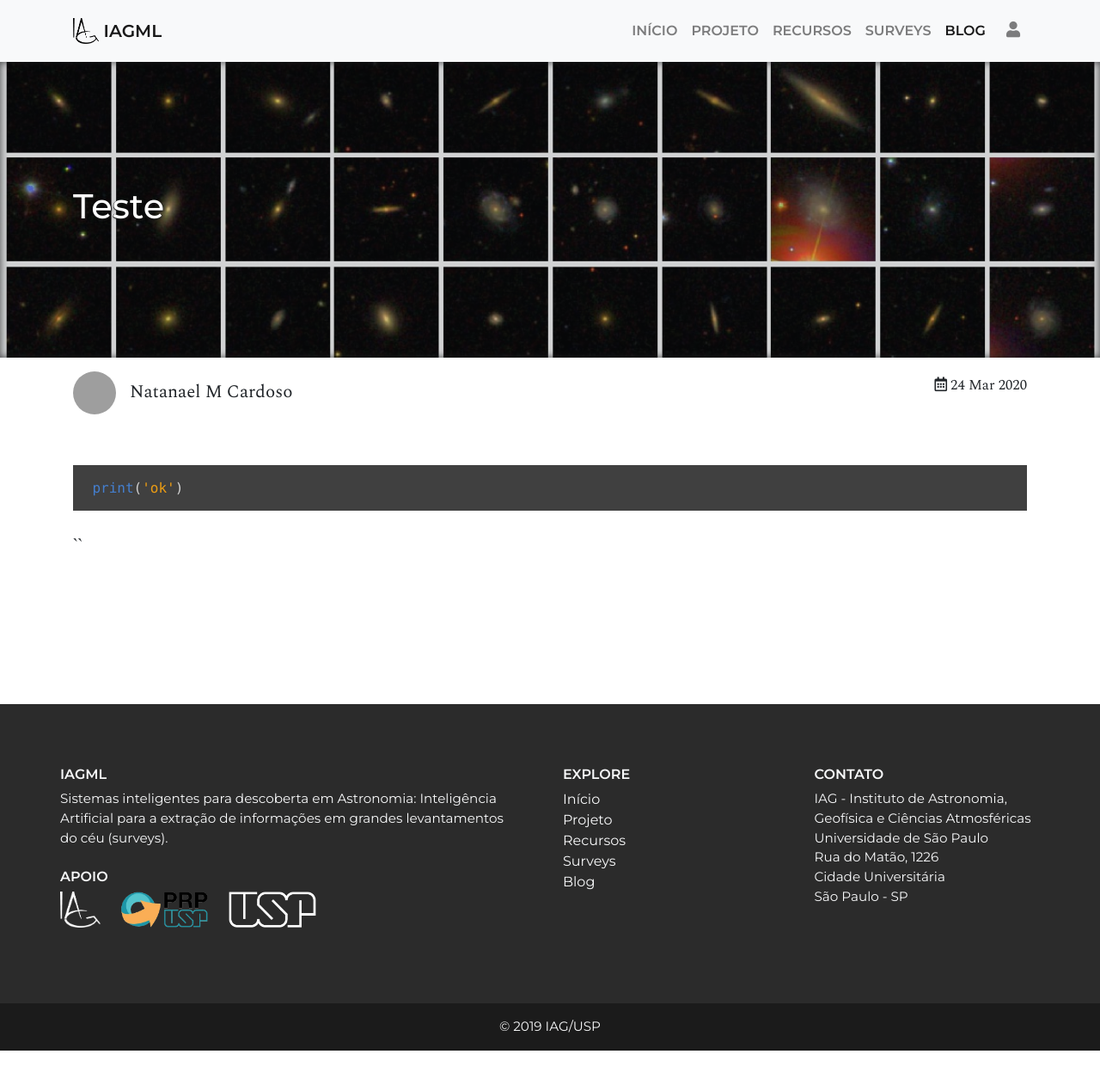
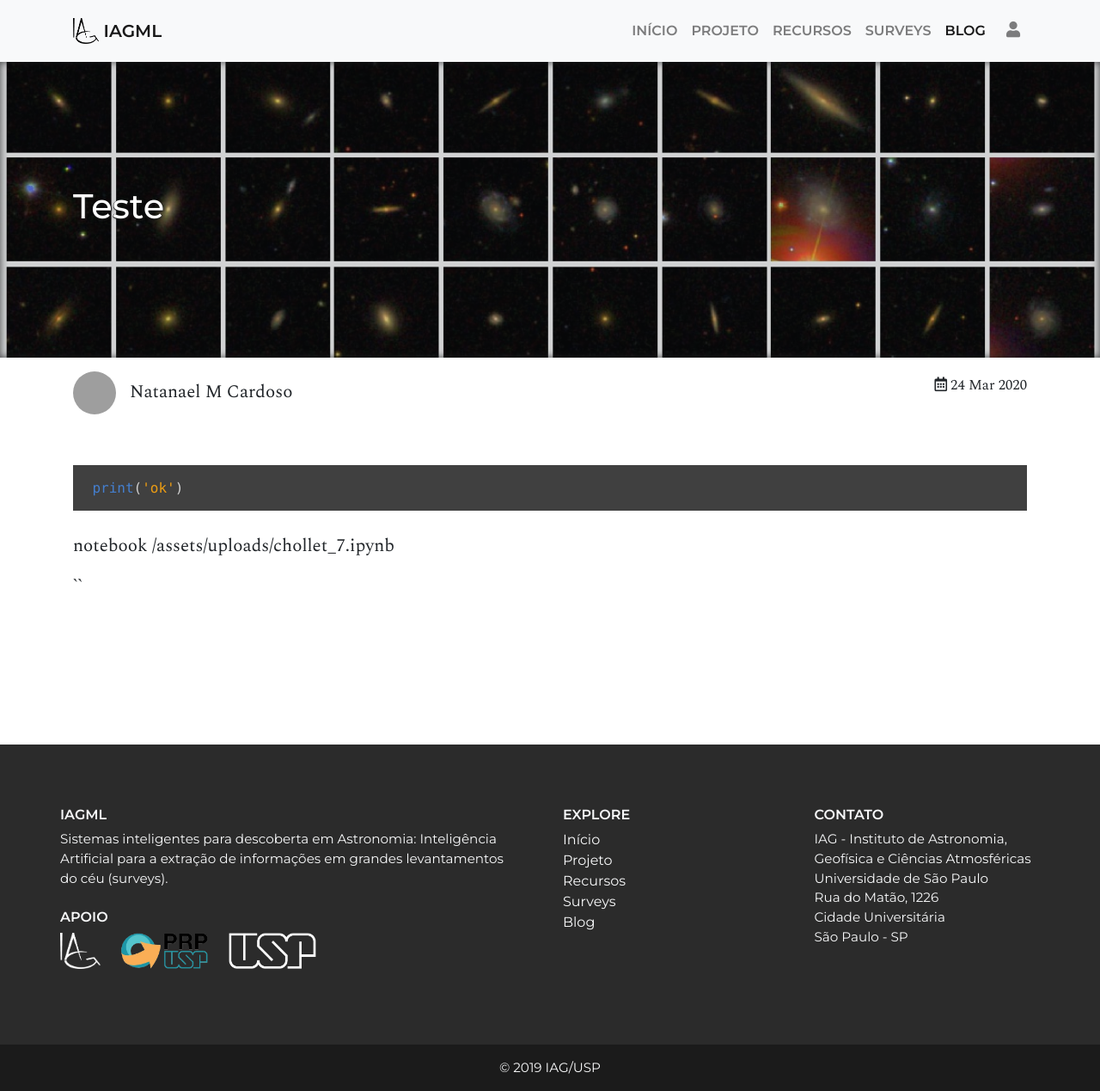
Before and after one commit to iagml/website, a Jekyll site: the page built from _posts/2020-03-24-teste.md, in a window 1280 px wide. Shown: the whole page at 86% size. Built offline with Jekyll 4.4.1, drawn with Linux system fonts in a browser that asks for light colours; comment, search, counter and statistics services are not loaded; before the commit the page ends 1222 px from its top, so only the background shows below that; grey boxes are pictures that could not be loaded.

Commit message:
Update Post “2020-03-24-teste”

````diff
--- a/_posts/2020-03-24-teste.md
+++ b/_posts/2020-03-24-teste.md
@@ -5,10 +5,10 @@ image: /assets/uploads/galaxy_grid.jpg
 author: nmcardoso
 '': /assets/uploads/galaxy_grid.jpg
 ---
-
-
 ```python
 print('ok')
 ```
 
+notebook /assets/uploads/chollet_7.ipynb
+
 ``
````
Also changed, not shown: 1 other file.
